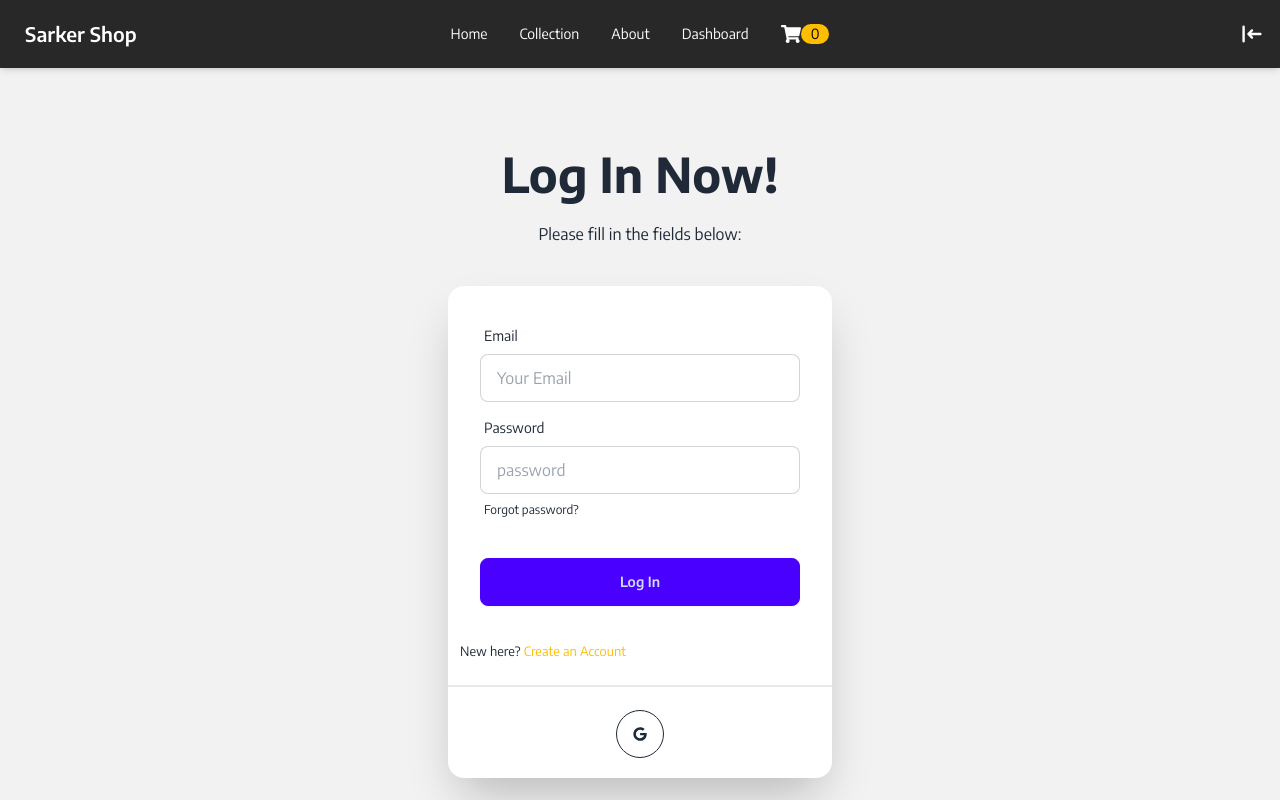
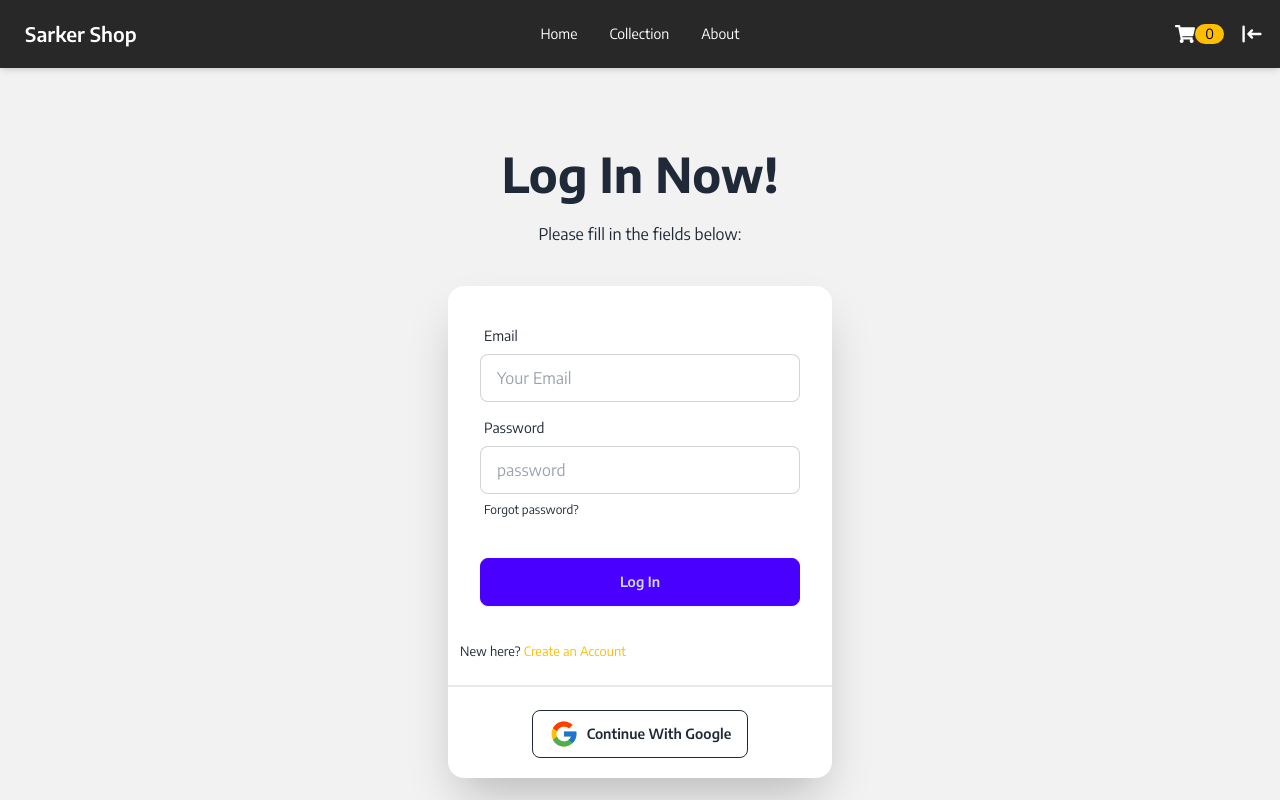
Before and after one commit to chayansrk64/sarker_shop, a React (Vite) app: page /login in a window 1280 px wide. Shown: the top 800 px of the page. Built offline with nearby package versions, Linux system fonts and the light colour scheme; no server answers.

Commit message:
header modified

```diff
--- a/src/components/SocialsLogin/SocialsLogin.jsx
+++ b/src/components/SocialsLogin/SocialsLogin.jsx
@@ -1,8 +1,8 @@
 import React, { useContext } from 'react';
-import { FaGoogle } from "react-icons/fa";
 import { AuthContext } from '../../providers/AuthProvider';
 import { useLocation, useNavigate } from 'react-router-dom';
 import Swal from 'sweetalert2';
+import { FcGoogle } from "react-icons/fc";
 
 const SocialsLogin = () => {
 
@@ -37,8 +37,8 @@ const SocialsLogin = () => {
         <div>
         <div className="divider"></div>
         <div className='text-center mb-5'>
-          <button onClick={handleGoogleSignIn} className="btn btn-circle btn-outline">
-            <FaGoogle></FaGoogle>
+          <button onClick={handleGoogleSignIn} className="btn btn-outline">
+          <span className='text-3xl'><FcGoogle /></span> <span>Continue With Google</span>
           </button>
         </div>
       </div>
--- a/src/hooks/useProducts.jsx
+++ b/src/hooks/useProducts.jsx
@@ -7,6 +7,7 @@ const useProducts = () => {
         queryKey: ['products'],
         queryFn: async () => {
             const res = await fetch('http://localhost:5000/products')
+            // console.log(res)
             return res.json();
         }
     })
--- a/src/pages/Dashboard/User/MyCart/MyCart.jsx
+++ b/src/pages/Dashboard/User/MyCart/MyCart.jsx
@@ -9,9 +9,9 @@ const MyCart = () => {
     const [cart, refetch] = useCart();
     // console.log(cart);
     const totalPrice = [];
+
     cart?.map(item => {
-        const [currency, money] = item.price.split('$'); // TODO: have to chage the dababase price into only number
-        const price = parseFloat(money);
+        const price = item.price;
         totalPrice.push(price);
     })
 
--- a/src/pages/Home/Products/Product/Product.jsx
+++ b/src/pages/Home/Products/Product/Product.jsx
@@ -10,7 +10,7 @@ import { IoMdArrowRoundForward } from "react-icons/io";
 const Product = ({product}) => {
 
 
-    const {id, productName, brand, price, image } = product;
+    const {id, productName, brand, price, image, strikePrice } = product;
     // console.log(product);
 
     const {user} = useContext(AuthContext);
@@ -82,7 +82,7 @@ const Product = ({product}) => {
          <p>{brand}</p>
          <div className="card-actions justify-end">
          <div className="">
-             <span>Price:</span> <del>{price}</del>
+             <span>Price:</span> <del>{strikePrice}</del>
          </div>
          <div className="">
              <p>{price}</p>
--- a/src/pages/Home/Products/Produtcs.jsx
+++ b/src/pages/Home/Products/Produtcs.jsx
@@ -8,7 +8,7 @@ import ProductTab from './ProductTab/ProductTab';
 const Produtcs = () => {
 
     const [products] = useProducts();
-    // console.log(products);
+    console.log(products);
 
 
     const mobiles = products.filter(product => product.category === "mobile");
--- a/src/pages/Shared/Header/Header.jsx
+++ b/src/pages/Shared/Header/Header.jsx
@@ -8,6 +8,7 @@ import { HiLogout } from "react-icons/hi";
 import { HiLogin } from "react-icons/hi";
 import useAdmin from '../../../hooks/useAdmin';
 import ActiveLinks from '../../../components/ActiveLinks/ActiveLinks';
+import { FaUser } from 'react-icons/fa6';
 
 const Header = () => {
 
@@ -39,16 +40,8 @@ const Header = () => {
         <li> <ActiveLinks to="/about" >About</ActiveLinks> </li>
         {/* <li><Link to="/profile"></Link>{user?.displayName}</li> */}
 
-        <li> <ActiveLinks to={isAdmin ? "/dashboard/adminhome" : "/dashboard/userhome"}>Dashboard</ActiveLinks> </li>
+        {/* <li> <ActiveLinks to={isAdmin ? "/dashboard/adminhome" : "/dashboard/userhome"}>Dashboard</ActiveLinks> </li> */}
 
-        <li>
-          <ActiveLinks to="/dashboard/mycart" >
-            <button className="flex text-xl">
-                  <FaShoppingCart />
-                  <div className="badge badge-warning">{cart?.length || 0}</div>
-            </button>
-          </ActiveLinks>
-        </li>
 
 </>
 
@@ -73,15 +66,28 @@ const Header = () => {
                   {navOptions}
                 </ul>
               </div>
-              {/* login and singup */}
+              {/* login, singup, cart  */}
               <div className="navbar-end flex gap-2">
+              <Link>
+                <ActiveLinks to="/dashboard/mycart" >
+                  <button className="flex text-xl">
+                        <FaShoppingCart />
+                        <div className="badge badge-warning">{cart?.length || 0}</div>
+                  </button>
+                </ActiveLinks>
+             </Link>
                 {
                   user ?
                   <>
-                  <img className='w-10 rounded-full' src={user?.photoURL} alt="" />
-                  <button title='LogOut' onClick={handleLogOut} className="p-2 text-2xl">
-                  <HiLogout />
-                  </button>
+                    {/* <img className='w-10 rounded-full' src={user?.photoURL} alt="" /> */}
+                    <Link>
+                      <ActiveLinks to={isAdmin ? "/dashboard/adminhome" : "/dashboard/userhome"}>
+                       <span className='text-xl'><FaUser></FaUser></span>
+                      </ActiveLinks>
+                    </Link>
+                    <button title='LogOut' onClick={handleLogOut} className="p-2 text-2xl">
+                    <HiLogout />
+                    </button>
                   </>
                    :
                   <><Link title='LogIn' to="/login" className="p-2 text-2xl">
--- a/src/routes/Router.jsx
+++ b/src/routes/Router.jsx
@@ -21,9 +21,9 @@ import AddReview from "../pages/Dashboard/User/AddReview/AddReview";
 import PrivateRoute from "./PrivateRoute";
 import UpdateProduct from "../pages/Dashboard/Admin/UpdateProduct/UpdateProduct";
 import ProductDetails from "../pages/Home/Products/ProductDetails/ProductDetails";
-import Checkout from "../pages/Dashboard/User/Checkout/checkout";
 import ManagePayment from "../pages/Dashboard/Admin/ManagePayment/ManagePayment";
 import Collection from "../pages/Collection/Collection";
+import Checkout from "../pages/Dashboard/User/Checkout/Checkout";
 
 
 
```
